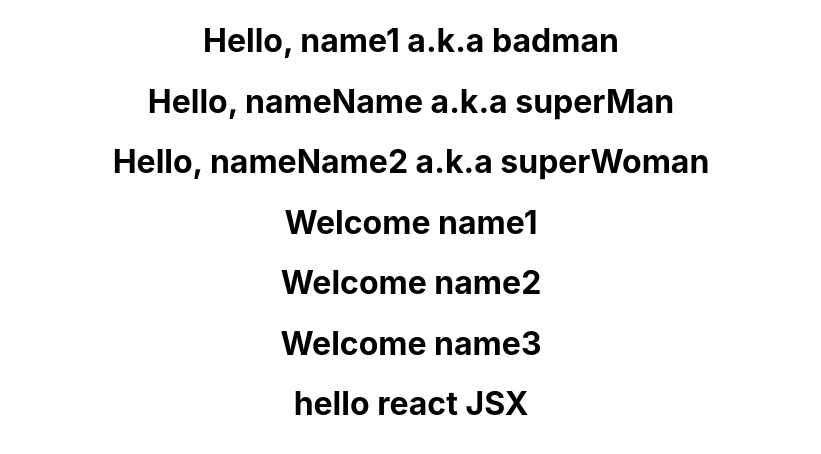
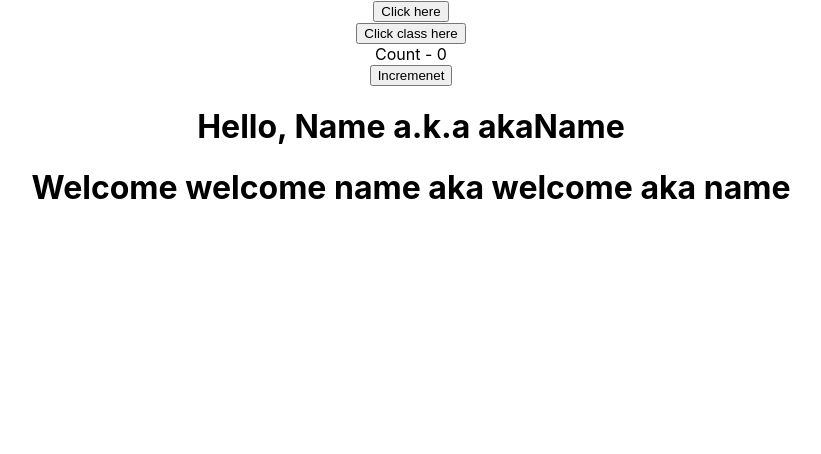
Before and after one commit to takahiroinaba1113/react-tutorial, a React (Create React App) app: page / in a window 1280 px wide. Shown: the top 454 px of the page, without its empty margins (229-1050 px from the left). Built offline with nearby package versions, Linux system fonts and the light colour scheme.

Commit message:
function, class, props, state, and event handling practice

```diff
--- a/src/App.js
+++ b/src/App.js
@@ -4,17 +4,19 @@ import './App.css';
 import Greet from './components/Greet'
 import Welcome from './components/Welcome'
 import Hello from './components/Hello'
+import Message from './components/Message'
+import Counter from './components/Counter'
+import FunctionClick from './components/FunctionClick';
+import ClassClick from './components/ClassClick';
 
 function App() {
   return (
     <div className="App">
-      <Greet name="name1" heroName="badman"/>
-      <Greet name="nameName" heroName="superMan"/>
-      <Greet name="nameName2" heroName="superWoman"/>
-      <Welcome name="name1"/>
-      <Welcome name="name2"/>
-      <Welcome name="name3"/>
-      <Hello />
+      <FunctionClick />
+      <ClassClick />
+      <Counter addValue='1' />
+      <Greet name="Name" akaName="akaName"/>
+      <Welcome name="welcome name" akaName="welcome aka name" />
     </div>
   );
 }
--- /dev/null
+++ b/src/components/ClassClick.js
@@ -0,0 +1,20 @@
+import React from 'react'
+
+class ClassClick extends React.Component{
+
+    clickHandler(){
+        console.log('class button clicked')
+    }
+
+    // in class methods can be accessed through 'this' keyword
+    // for event attribute, you dont use () to use the function
+    render () {
+        return (
+            <div>
+                <button onClick={this.clickHandler}>Click class here</button>
+            </div>
+        )
+    }
+}
+
+export default ClassClick
--- /dev/null
+++ b/src/components/Counter.js
@@ -0,0 +1,56 @@
+import React from 'react'
+
+class Counter extends React.Component{
+
+    constructor(props){
+        super(props)
+
+        this.state = {
+            count: 0
+        }
+    }
+
+    increment(){
+        // you cant change state directly
+        // you technically can, but it does not triger rendering
+        // this.state.count = this.state.count + 1
+        // therefore, you need to use setState method to manipulate state value
+        // this.setState({
+        //     count: this.state.count + 1
+        // }, () => {
+        //     console.log('collback value', this.state.count)
+        // })
+
+        // to update state based on the previous state,
+        // maek sure to pass the previous state in the function
+        // and use that state in the logic
+        this.setState((prevState, props) => ({
+            count: prevState.count + 1
+        }))
+
+        console.log(this.state.count)
+        // this is called before setState method is executed (asynchronous)
+        // console.log(this.state.count)
+    }
+
+    incrementFive(){
+        // all five calls are done in one call
+        // updating value does not carry over between calls
+        this.increment()
+        this.increment()
+        this.increment()
+        this.increment()
+        this.increment()
+    }
+
+    render(){
+        return (
+        <div>
+            <div>Count - {this.state.count}</div>
+            <button onClick={() => this.incrementFive()}>Incremenet</button>
+        </div>
+        )
+    }
+}
+
+export default Counter
--- /dev/null
+++ b/src/components/FunctionClick.js
@@ -0,0 +1,19 @@
+import React from 'react'
+
+function FunctionClick(){
+
+    function clickHandler () {
+        console.log('button clicked')
+    }
+
+    // for clickHanlder dont use () otherwise it gonna be a function call
+    // you want it to be a function, not a function call
+    // an event handler is a function, not a function call
+    return (
+        <div>
+            <button onClick={clickHandler}>Click here</button>
+        </div>
+    )
+}
+
+export default FunctionClick
--- a/src/components/Greet.js
+++ b/src/components/Greet.js
@@ -2,12 +2,21 @@ import React from 'react'
 import { render } from 'react-dom'
 
 const Greet = (props) => {
-console.log(props)
+    console.log(props)
 
-// when passing JavaScript code in JSX, you need to pass values with {}
-// since this is functional, you dont need to use 'this' keyword
-return <h1>Hello, {props.name} a.k.a {props.heroName}</h1>
-}
+    // Destructuring props in functional components,
+    // taking specified params out of props
+    const {name, akaName} = props
+
+    // when passing JavaScript code in JSX, you need to pass values with {}
+    // since this is functional, you dont need to use 'this' keyword
+    return (
+    <div>
+        <h1>
+            Hello, {name} a.k.a {akaName}
+        </h1>
+    </div>
+    )}
 
 // exporting allows to import in other files
 export default Greet
--- a/src/components/Hello.js
+++ b/src/components/Hello.js
@@ -1,6 +1,7 @@
 import React from 'react'
 
 const Hello = () => {
+    // using JSX lets you create UI component like HTML and keep codes elegant
     return (
         <div>
             <h1>hello react JSX</h1>
--- /dev/null
+++ b/src/components/Message.js
@@ -0,0 +1,31 @@
+import React from 'react'
+
+class Message extends React.Component {
+
+    constructor(){
+        super()
+        this.state = {
+            message: "welcome visitor"
+        }
+    }
+
+    // to change state, you need to use setState method
+    changeMessage(){
+        this.setState({
+            message: "thank you for subscribing"
+        })
+    }
+
+    // render method that class has to have
+    // render to return JSX
+    render() {
+        return (
+            <div>
+                <h1>{this.state.message}</h1>
+                <button onClick={() => this.changeMessage()}>Subscribe</button>
+            </div>
+        )
+    }
+}
+
+export default Message
--- a/src/components/Welcome.js
+++ b/src/components/Welcome.js
@@ -3,9 +3,17 @@ import React, { component } from 'react'
 class Welcome extends React.Component{
     render (){
 
+    // Destructuring in class components
+    // its almost the same as functional components,
+    // just using this.props instaed of just props
+    const {name, akaName} = this.props
+
+    // state can also be destructured
+    // const {state1, state2} = this.state
+
     // if you are using class components,
     // you need to use "this" keyword
-    return <h1>Welcome {this.props.name}</h1>
+    return <h1>Welcome {name} aka {akaName}</h1>
     }
 }
 
```
Also changed, not shown: 1 other file (tests, documents, lock files or other folders).
